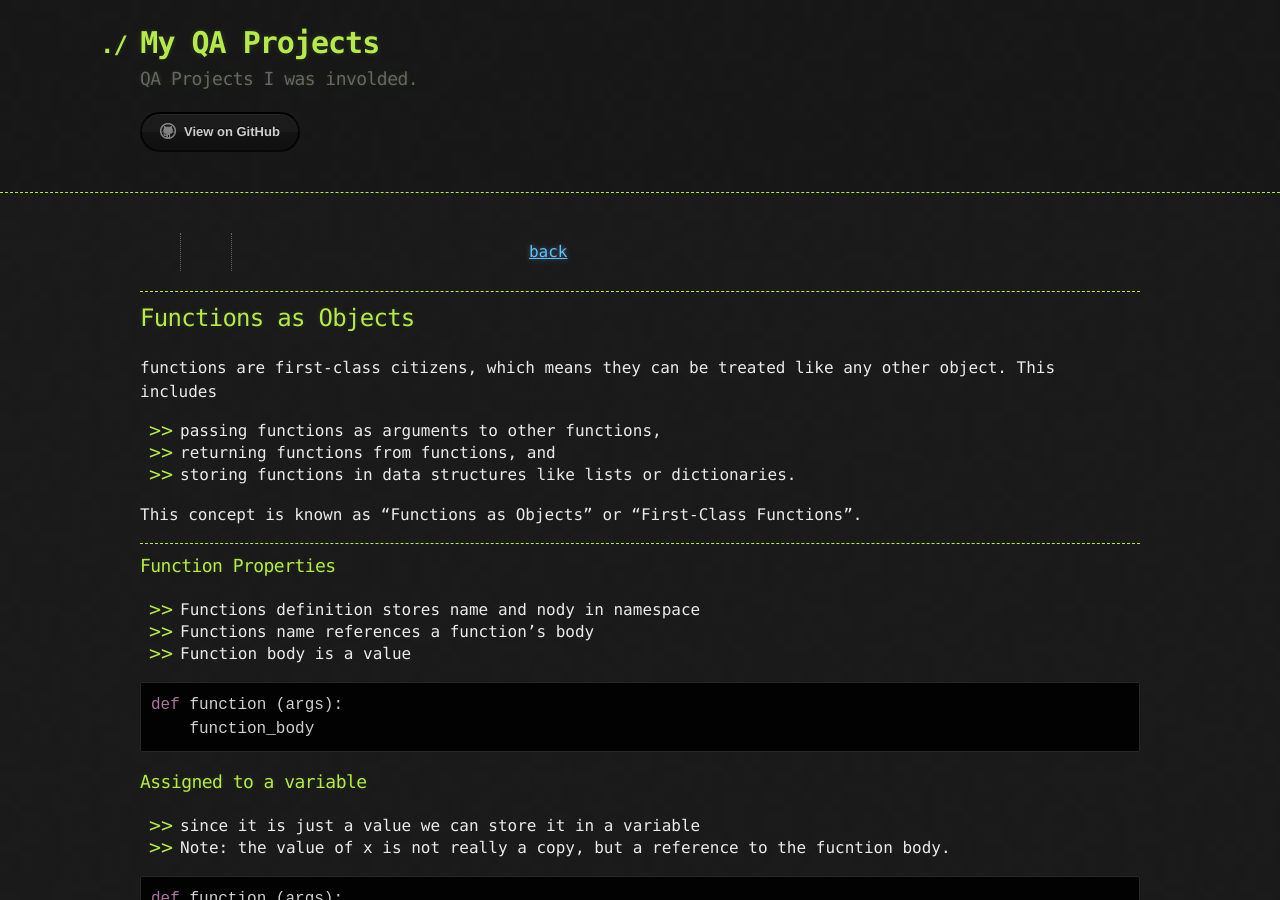
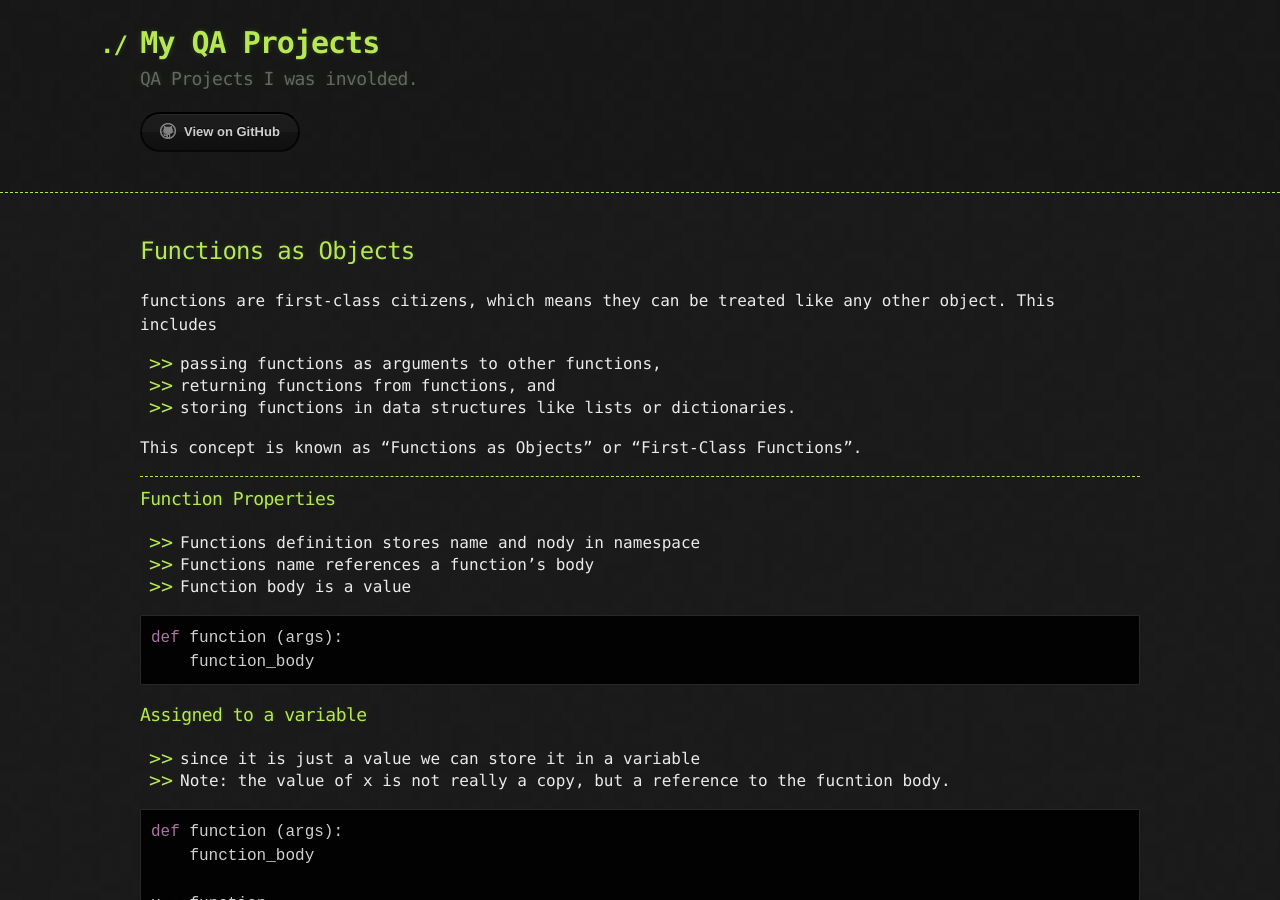
Before and after one commit to sciustechnologia/sciustechnologia.github.io, a Jekyll site: the page built from python/06_functions/0612_functions_asObjects.md, in a window 1280 px wide and 900 px high. Built offline with Jekyll 4.4.1, drawn with Linux system fonts in a browser that asks for light colours.

Commit message:
Update 0612_functions_asObjects.md

```diff
--- a/python/06_functions/0612_functions_asObjects.md
+++ b/python/06_functions/0612_functions_asObjects.md
@@ -1,9 +1,6 @@
 ---
-title: UCB Python - lecture -  05_Functions as Objects
+title:  Python || Functions as Objects
 layout: default
----
->> || [back](./index.html)
-
 ---
 
 ## Functions as Objects
```
